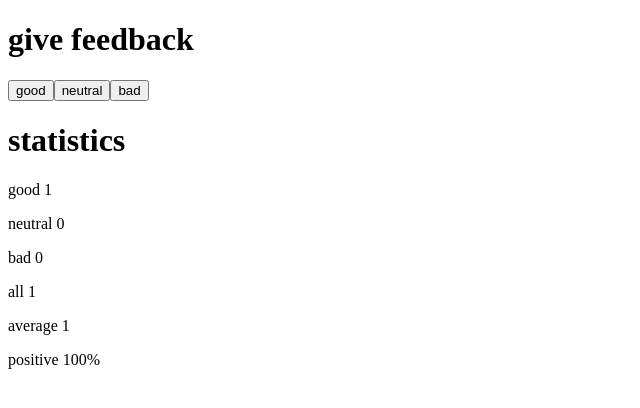
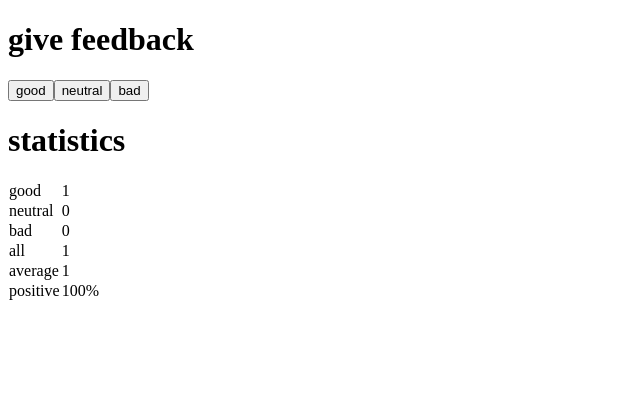
Before and after one commit to scriptwes1337/fullstackopen, a React (Vite) app in the folder part1/unicafe/: page / in a window 1280 px wide. Both pictures are taken after a click on the button "good". Shown: the top 408 px of the page, without its empty margins (0-640 px from the left). Built offline with nearby package versions, Linux system fonts and the light colour scheme.

Commit message:
Completed exercise 1.11*

```diff
--- a/part1/unicafe/src/App.jsx
+++ b/part1/unicafe/src/App.jsx
@@ -7,7 +7,7 @@ const Statistics = ({ good, neutral, bad, all, average, positive }) => {
       <StatisticLine text={"good"} value={good} />
       <StatisticLine text={"neutral"} value={neutral} />
       <StatisticLine text={"bad"} value={bad} />
-      <StatisticLine text={"all"} value={all}/>
+      <StatisticLine text={"all"} value={all} />
       <StatisticLine text={"average"} value={average} />
       <StatisticLine text={"positive"} value={positive + "%"} />
     </>
@@ -17,9 +17,10 @@ const Statistics = ({ good, neutral, bad, all, average, positive }) => {
 const StatisticLine = ({ text, value }) => {
   return (
     <>
-      <p>
-        {text} {value}
-      </p>
+      <tr>
+        <td>{text}</td>
+        <td>{value}</td>
+      </tr>
     </>
   );
 };
@@ -61,7 +62,14 @@ function App() {
       {good === 0 && neutral === 0 && bad === 0 ? (
         <p>No feedback given</p>
       ) : (
-        <Statistics good={good} neutral={neutral} bad={bad} all={all} average={average} positive={positive}/>
+        <Statistics
+          good={good}
+          neutral={neutral}
+          bad={bad}
+          all={all}
+          average={average}
+          positive={positive}
+        />
       )}
     </>
   );
```
